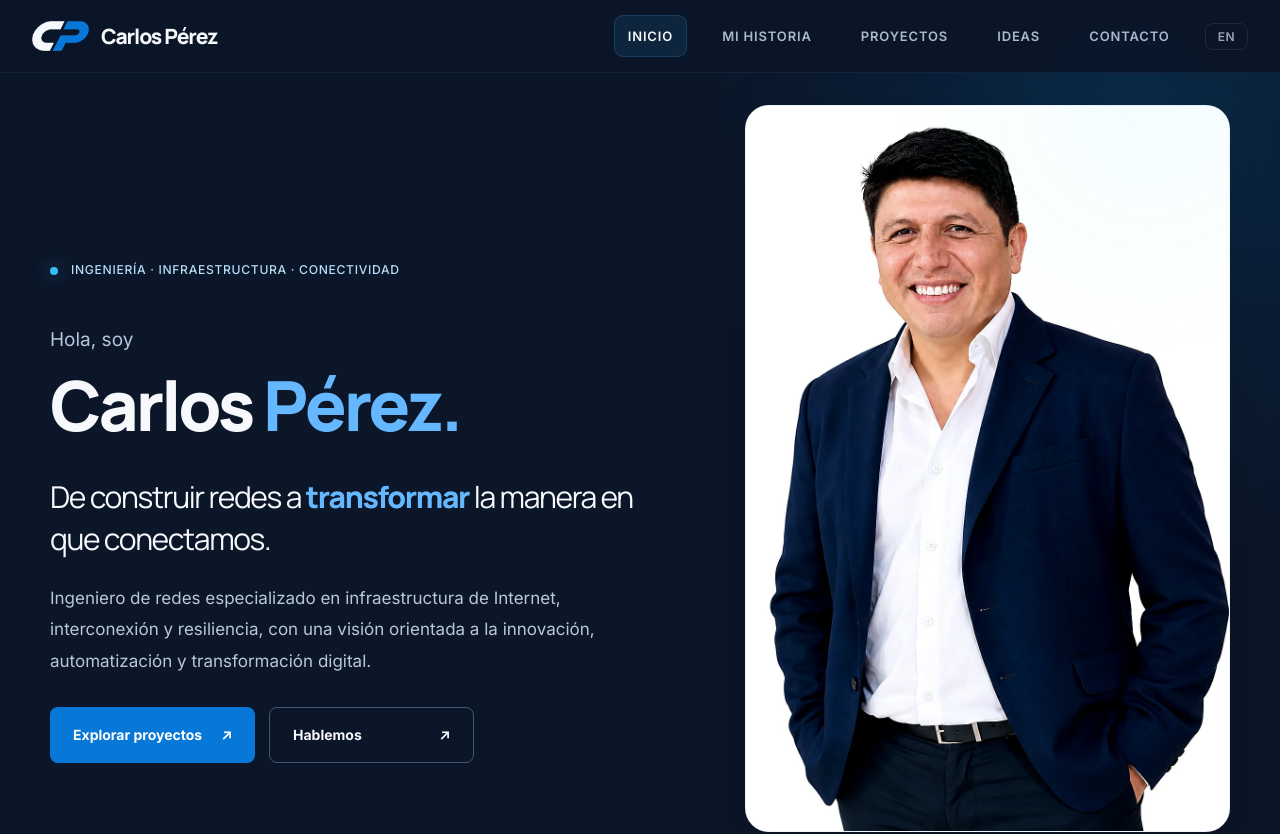
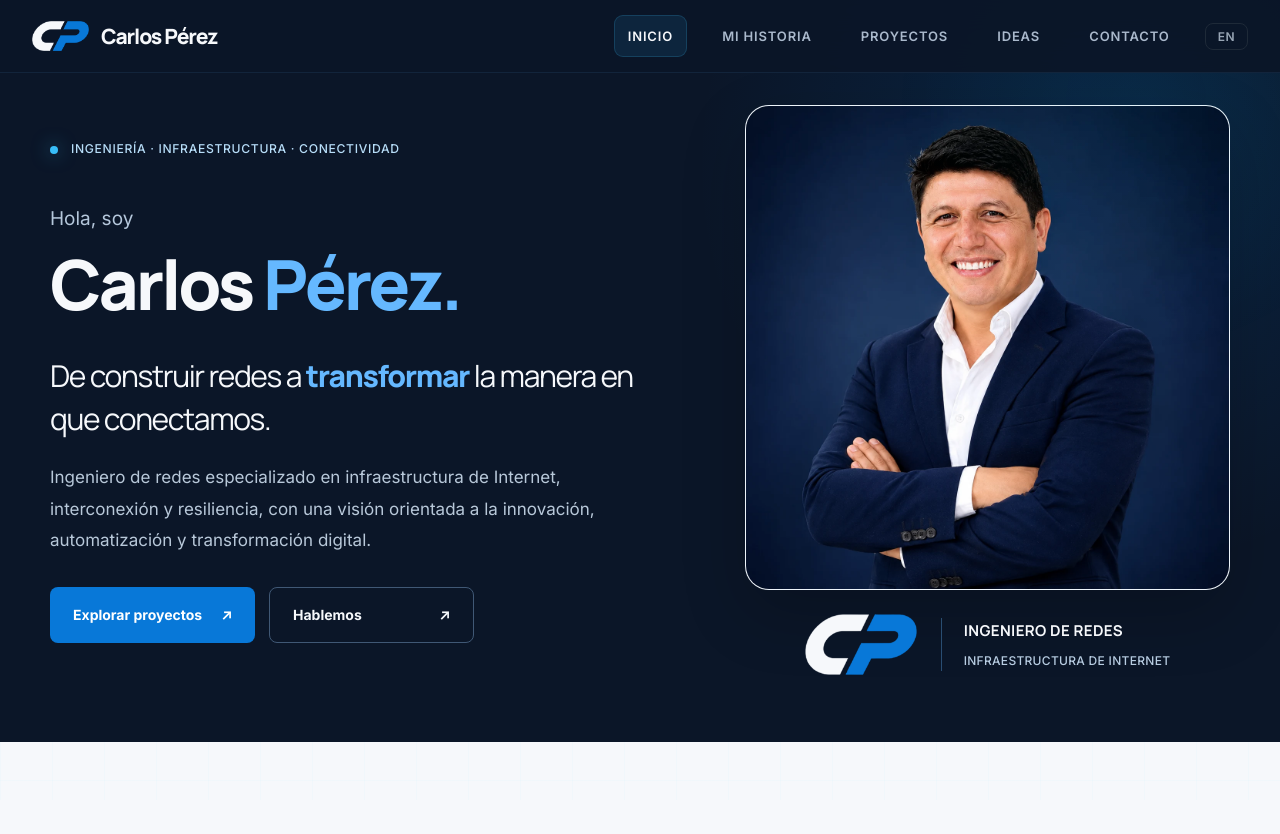
Before and after one commit to C4rlosp/carlosperez-web, a React (Vite) app: page / in a window 1280 px wide. Shown: the top 834 px of the page. Built offline with nearby package versions, Linux system fonts and the light colour scheme.

Commit message:
Update homepage portrait with optimized professional photo

```diff
--- a/src/pages/Home.jsx
+++ b/src/pages/Home.jsx
@@ -93,7 +93,7 @@ export default function Home() {
           </div>
           <div className="cp-hero-visual">
             <div className="cp-portrait-frame">
-              <img src={photo('portrait-carlos.webp')} alt="Carlos Pérez, retrato profesional" />
+              <img src={photo('portrait-carlos-brazos-cruzados.webp')} alt="Carlos Pérez, retrato profesional" />
             </div>
             <div className="cp-visual-caption">
               <img
```
Also changed, not shown: public/portrait-carlos-brazos-cruzados.webp (added).
